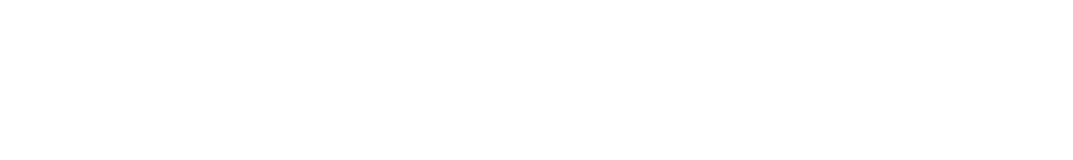
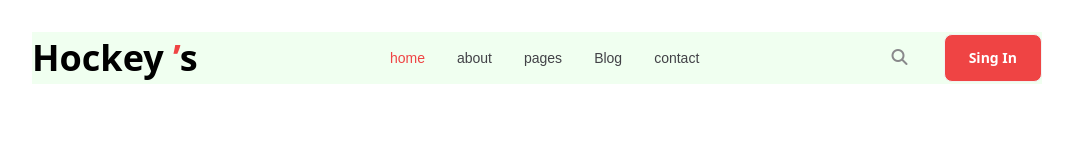
Before and after one commit to Devmdmainuddin/Hockey, a plain HTML site: page index.html in a window 1280 px wide. Shown: the whole page, without its empty margins (103-1176 px from the left). Drawn offline with nearby package versions, Linux system fonts and the light colour scheme.

Commit message:
header design

```diff
--- a/index.html
+++ b/index.html
@@ -23,6 +23,41 @@
       </script>
 </head>
 <body>
+    <header class=" ">
+        <div class="max-w-[1440px] py-8 lg:mx-[135px] mx-5">
+          <nav class="bg-[#F0FFF0]">
+            <div class="flex justify-between items-center">
+              <div class="dropdown">
+                <a tabindex="0" class=" text-black text-4xl font-extrabold"><i class="fa-solid fa-bars md:hidden inline-block mr-3"></i> Hockey <span class="text-red-500">’</span>s</a>
+                <ul tabindex="0" class="menu flex justify-center items-center flex-col menu-sm dropdown-content mt-3 z-[1] p-2 shadow bg-base-100 rounded-box w-52">
+                  <li><a class="hover:text-red-500 hover:bg-transparent text-red-500 font-Manrope ">home</a></li>
+                    <li><a class="hover:text-red-500 hover:bg-transparent text-[#424247] font-Manrope">about</a></li>
+                    <li><a class="hover:text-red-500 hover:bg-transparent text-[#424247] font-Manrope">pages</a></li>
+                    <li><a class="hover:text-red-500 hover:bg-transparent text-[#424247] font-Manrope">Blog</a></li>
+                    <li><a class="hover:text-red-500 hover:bg-transparent text-[#424247] font-Manrope">contact</a></li>
+                </ul>
+              </div>
+
+
+                <div class="hidden  md:flex">
+                  <ul class="menu menu-horizontal px-1 font-Manrope">
+                    <li><a class="hover:text-red-500 hover:bg-transparent text-red-500 font-Manrope">home</a></li>
+                    <li><a class="hover:text-red-500 hover:bg-transparent text-[#424247] font-Manrope">about</a></li>
+                    <li><a class="hover:text-red-500 hover:bg-transparent text-[#424247] font-Manrope">pages</a></li>
+                    <li><a class="hover:text-red-500 hover:bg-transparent text-[#424247] font-Manrope">Blog</a></li>
+                    <li><a class="hover:text-red-500 hover:bg-transparent text-[#424247] font-Manrope">contact</a></li>
+                  </ul>
+                </div>
+                <div class="">
+                  <i class="fa-solid fa-magnifying-glass mr-6 hidden md:inline-block text-[#89898B] w-6 h-6"></i>
+                  <a class="btn bg-red-500 text-white font-bold  hover:text-red-500 hover:border-red-500 hover:bg-transparent rounded-[8px] capitalize px-6 py-4 text-center">Sing in</a>
+                </div>
+              </div>
+        </nav>
+        </div>
+
+
+      </header>
 
 </body>
 </html>
```
